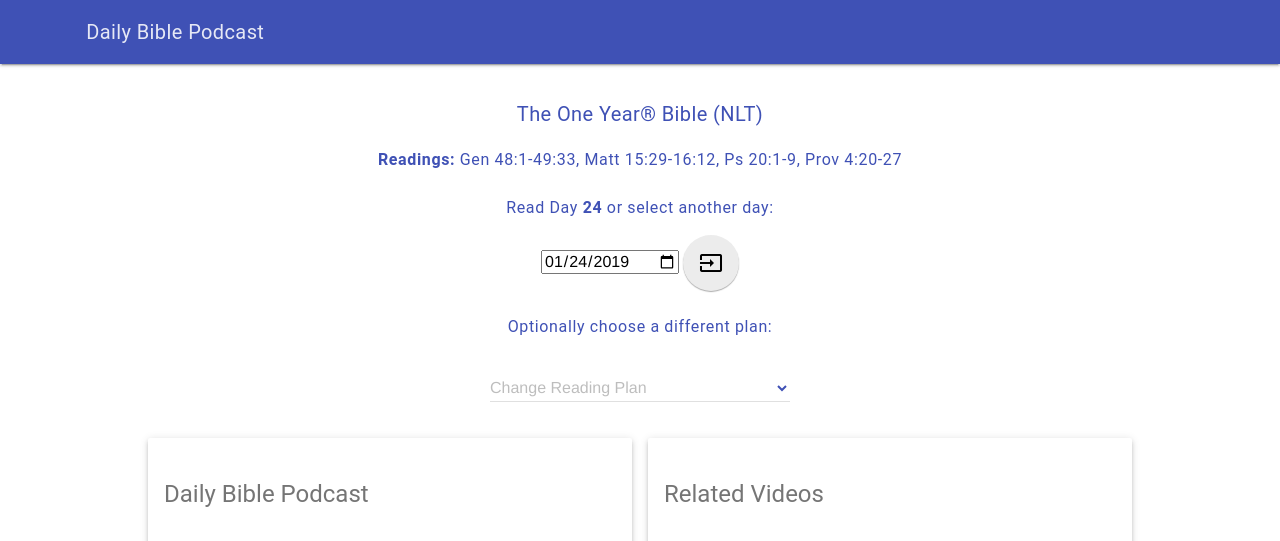
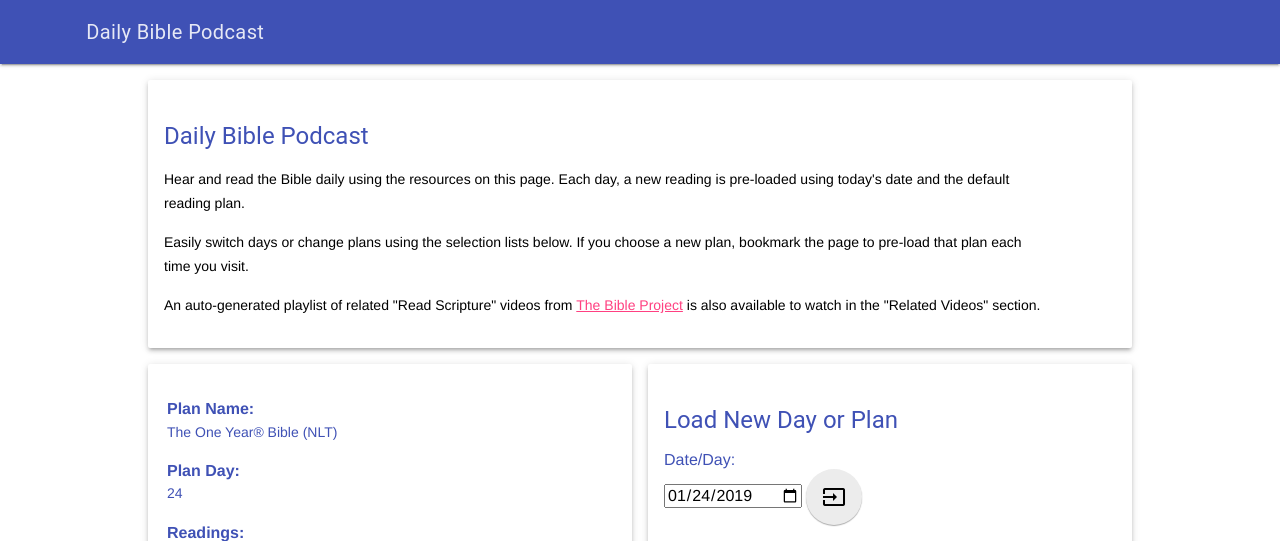
Before and after one commit to redeemerth/daily-bible-reading-plan, a Jekyll site: the page built from index.html, in a window 1280 px wide, cut to the strip 0-541 px from the top of the page. Built offline with Jekyll 4.4.1, drawn with Linux system fonts in a browser that asks for light colours.

Commit message:
Make same changes to index that were made to testing

```diff
--- a/index.html
+++ b/index.html
@@ -2,11 +2,63 @@
 layout: default
 ---
 <div class="mdl-grid">
-      <div class="mdl-cell mdl-cell--12-col mdl-cell--8-col-tablet mdl-cell--4-col-phone" style="text-align: center">
-        <h4 class="mdl-layout__title" id="plan_description"></h4>
-        <h6 class="mdl-layout__headline" id="readings"></h6>
-        <h6 class="mdl-layout__headline" id="day_selected"></h6>
+  <div class="mdl-cell mdl-cell--12-col mdl-cell--8-col-tablet mdl-cell--4-col-phone center">
+    <div class="mdl-card mdl-shadow--3dp mdl-color-text--black">
+      <div class="mdl-card__supporting-text mdl-color-text--black">
+        <h4 class="mdl-color-text--primary">Daily Bible Podcast</h4>
+        <p>
+          Hear and read the Bible daily using the resources on this page. Each day, a new reading
+          is pre-loaded using today's date and the default reading plan.
+        </p>
+        <p>
+          Easily switch days or change plans using the selection lists below. If you choose a new plan,
+          bookmark the page to pre-load that plan each time you visit.
+        </p>
+        <p>
+          An auto-generated playlist of related "Read Scripture" videos from <a target="_blank" href="{{ site.baseurl }}bibleproject">The Bible Project</a>
+          is also available to watch in the "Related Videos" section.
+        </p>
+      </div>
+    </div>
+  </div>
+  <div class="mdl-cell mdl-cell--6-col mdl-cell--8-col-tablet mdl-cell--4-col-phone center">
+    <div class="mdl-card mdl-shadow--3dp mdl-color-text--black">
+      <div class="mdl-card__supporting-text mdl-color-text--primary">
+        <table>
+          <tr>
+            <td class="lead">
+              <strong>Plan Name:</strong>
+            </td>
+          </tr>
+          <tr>
+            <td id="plan_description"></td>
+          </tr>
+          <tr>
+            <td class="lead">
+              <strong>Plan Day:</strong>
+            </td>
+          </tr>
+          <tr>
+            <td id="day_selected"></td>
+          </tr>
+          <tr>
+            <td class="lead">
+                <strong>Readings:</strong>
+            </td>
+          </tr>
+          <tr>
+            <td id="readings"></td>
+          </tr>
+        </table>
+      </div>
+    </div>
+  </div>
+  <div class="mdl-cell mdl-cell--6-col mdl-cell--8-col-tablet mdl-cell--4-col-phone">
+    <div class="mdl-card mdl-shadow--3dp mdl-color-text--primary">
+      <div class="mdl-card__supporting-text mdl-color-text--primary">
+        <h4>Load New Day or Plan</h4>
         <form>
+          <label style="font-size: 16px" for="datepicker">Date/Day:</label><br />
           <input type="date" id="datepicker" required pattern="[0-9]{4}-[0-9]{2}-[0-9]{2}">
           <!-- Accent-colored raised button with ripple -->
           <!-- Colored FAB button -->
@@ -15,15 +67,16 @@
           </button>
         </form>
         <!-- Choose Different Bible Plan and Version Combination -->
-        <h6>Optionally choose a different plan:</h6>
         <div class="mdl-textfield mdl-js-textfield mdl-textfield--floating-label">
-          <select class="mdl-textfield__input" id="plan_selection" name="plan_selection">
+          <select class="mdl-textfield__input" id="plan_selection" name="plan_selection" style="width: 200px">
             <option></option>
             {% for plan in site.data.picklist %}
             <option value="{{plan.name}}">{{plan.description}} ({{plan.version}})</option>
             {% endfor %}
           </select>
-          <label class="mdl-textfield__label" for="plan_selection">Change Reading Plan</label>
+          <label class="mdl-color-text--primary mdl-textfield__label" for="plan_selection">Reading Plan</label>
+        </div>
+      </div>
     </div>
   </div>
   <div class="mdl-cell mdl-cell--6-col mdl-cell--8-col-tablet mdl-cell--4-col-phone">
@@ -110,8 +163,8 @@
     let readings = removePassageAnnotation(original_readings);
     // Update UI
     document.getElementById('plan_description').innerHTML = `${daily_readings['plan_description']} (${daily_audio['version']})`;
-      document.getElementById('readings').innerHTML = `<strong>Readings:</strong> ${original_readings.join(', ')}`;
-      document.getElementById('day_selected').innerHTML = `Read Day <strong>${day}</strong> or select another day:`;
+    document.getElementById('readings').innerHTML = `${original_readings.join(', ')}`;
+    document.getElementById('day_selected').innerHTML = `${day}`;
 
     // Build Bible Project ad hoc playlist URL from day readings
     var playlistIdsArr = [];
```
Lines whose indentation alone changed are shown as unchanged.
